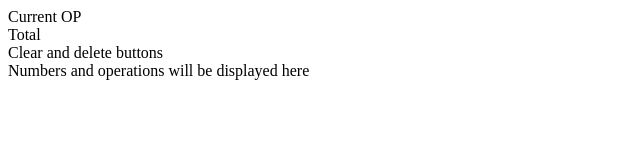
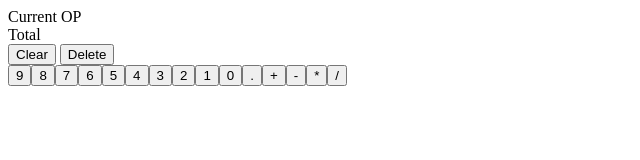
Before and after one commit to MarcosRidley/MyJsCalculator, a plain HTML site: page index.html in a window 1280 px wide. Shown: the whole page, without its empty margins (0-640 px from the left). Drawn offline with Linux system fonts and the light colour scheme.

Commit message:
create math.js and add buttons to index.html

```diff
--- a/index.html
+++ b/index.html
@@ -5,12 +5,26 @@
     <meta http-equiv="X-UA-Compatible" content="IE=edge" />
     <meta name="viewport" content="width=device-width, initial-scale=1.0" />
     <title>Ridley's Calculator app</title>
+    <script src="math.js" defer></script>
   </head>
   <body>
-    <div class="calculatorApp">
-      <div id="result">Current OP<br />Total</div>
-      <div id="killButtons">Clear and delete buttons</div>
-      <div id="numbers">Numbers and operations will be displayed here</div>
-    </div>
+    <main class="calculatorApp">
+      <div id="current" class="visor">Current OP</div>
+      <div id="result" class="visor">Total</div>
+      <div id="killButtons">
+        <button id="clear">Clear</button> <button id="delete">Delete</button>
+      </div>
+      <div id="numbers">
+        <button class="numerals">9</button><button class="numerals">8</button
+        ><button class="numerals">7</button><button class="numerals">6</button
+        ><button class="numerals">5</button><button class="numerals">4</button
+        ><button class="numerals">3</button><button class="numerals">2</button
+        ><button class="numerals">1</button><button class="numerals">0</button
+        ><button class="numerals">.</button><button class="operations">+</button
+        ><button class="operations">-</button
+        ><button class="operations">*</button
+        ><button class="operations">/</button>
+      </div>
+    </main>
   </body>
 </html>
--- /dev/null
+++ b/math.js
@@ -0,0 +1,12 @@
+function doMath(a, b, operation) {
+  switch (operation) {
+    case "+":
+      return a + b;
+    case "-":
+      return a - b;
+    case "/":
+      return a / b;
+    case "*":
+      return a * b;
+  }
+}
```
